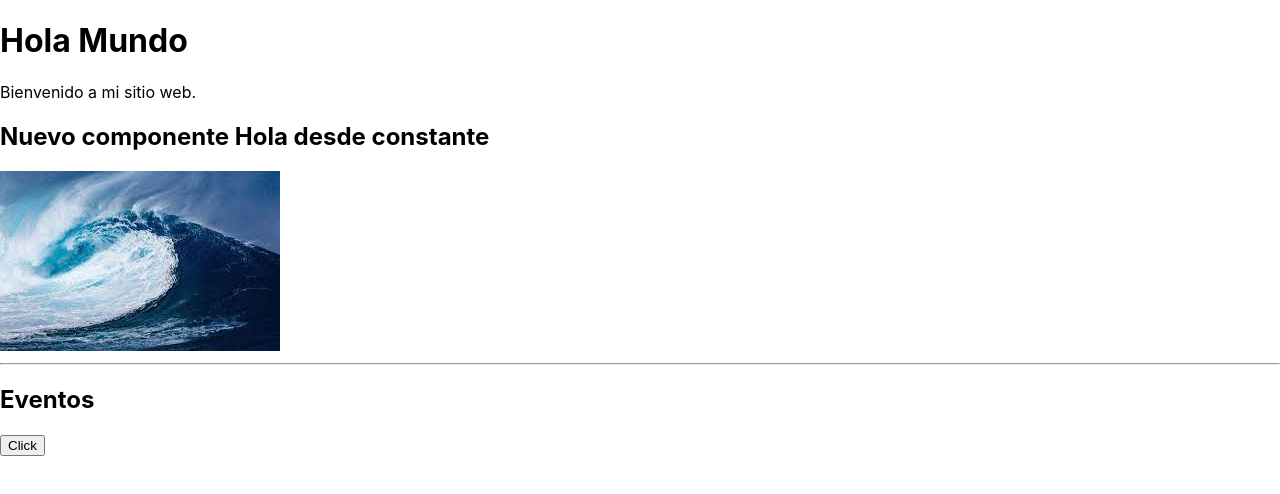
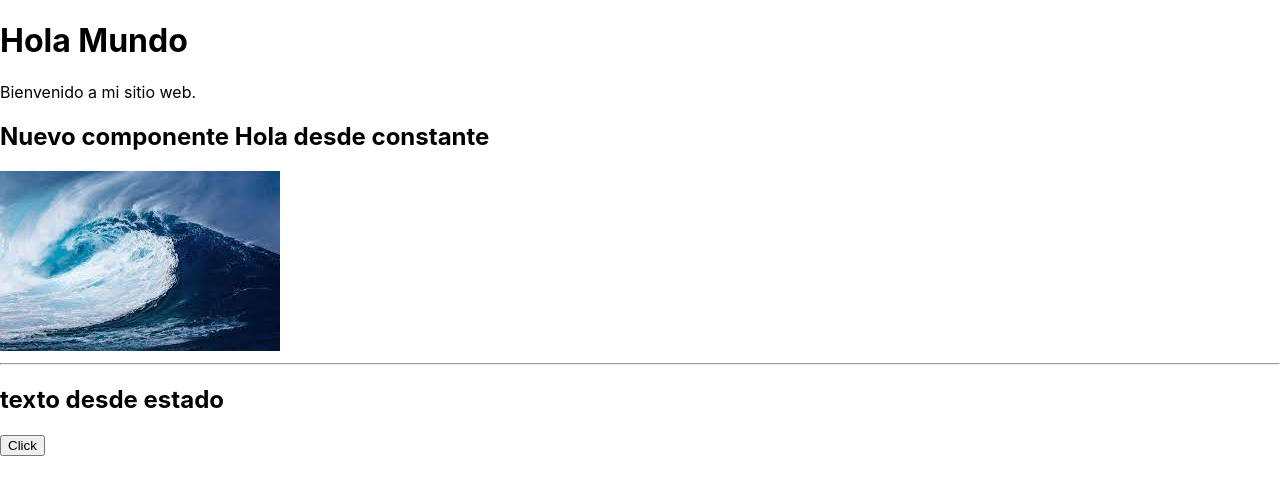
Before and after one commit to joluro86/primer_proyecto_react, a React (Create React App) app: page / in a window 1280 px wide. Shown: the top 494 px of the page. Built offline with nearby package versions, Linux system fonts and the light colour scheme.

Commit message:
uso de estados useState

```diff
--- a/src/components/Evento.jsx
+++ b/src/components/Evento.jsx
@@ -1,18 +1,20 @@
-import React from 'react'
+import React, {Fragment, useState} from 'react'
 
 const Evento = () => {
 
-    const eventoClick = (e, a) => {
-        const mult = e*a
-        alert('la mult ' + mult)
+    const [texto, setTexto] = useState('texto desde estado')
+
+    const eventoClick = () => {
+        console.log('diste click')
+        setTexto('cambiando el texto')
     }
 
     return (
-    <div>
+    <Fragment>
         <hr />
-        <h2>Eventos</h2>
-        <button onClick={ () => eventoClick(2,4) }>Click</button>
-    </div>
+        <h2>{ texto }</h2>
+        <button onClick={ () => eventoClick() }>Click</button>
+    </Fragment>
   )
 
 }
```
